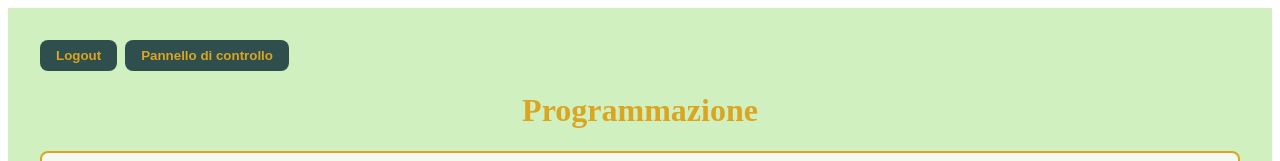
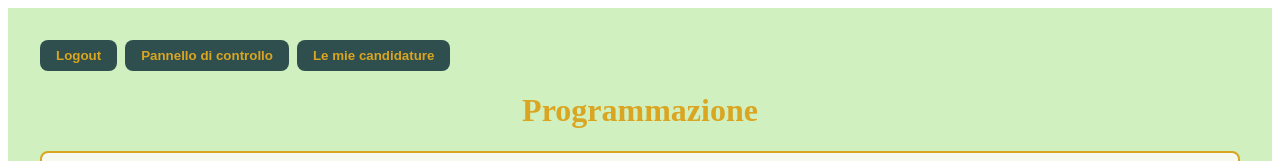
Before and after one commit to nicoptr/cinofili-fe, a React (Vite) app: page /projection/1 in a window 1280 px wide. Shown: the top 161 px of the page. Built offline with nearby package versions, Linux system fonts and the light colour scheme; no server answers; sample sign-in values are in the browser's storage.

Commit message:
Fix navigation

```diff
--- a/src/components/modals/subscription.rating.modal.tsx
+++ b/src/components/modals/subscription.rating.modal.tsx
@@ -11,6 +11,12 @@ interface Props {
     subId: number;
     movieName: string;
 }
+
+const CONFIRM_TEXT = "Sei sicuro di voler inviare questa recensione? \n" +
+    "Una volta inviata non potrai più modificarla.\n" +
+    "Pensaci bene, altrimenti chi ci lavora è costretto ad accedere al DB e fare cose brutte che gli faranno vedere un sacco di roba che rovinerebbero l'esperienza di gioco.\n" +
+    "Pinz, i pinz bunn!"
+
 
 export default function RatingModal({
                                         isOpen,
@@ -50,8 +56,9 @@ export default function RatingModal({
     };
 
     const handleSubmit = (e: React.FormEvent) => {
+        e.preventDefault();
 
-        e.preventDefault();
+        if (!confirm(CONFIRM_TEXT)) return;
 
         const dto: AnswerFormDTO = {
             answers: Object.entries(answers).map(([id, value]) => ({
--- a/src/pages/AdminHome.tsx
+++ b/src/pages/AdminHome.tsx
@@ -36,7 +36,6 @@ export default function AdminHome() {
     const [isEventModalOpen, setIsEventModalOpen] = useState(false);
     const [editingEvent, setEditingEvent] = useState<ApiEvent | null>(null);
 
-    // ⬇️ Per toggle candidatura evento
     const [expandedEvents, setExpandedEvents] = useState<Record<number, boolean>>({});
 
     const toggleExpand = (eventId: number) => {
@@ -46,7 +45,6 @@ export default function AdminHome() {
         }));
     };
 
-    // ✅ Fetch eventi
     useEffect(() => {
         if (activeTab !== "events") return;
         setLoading(true);
@@ -57,7 +55,6 @@ export default function AdminHome() {
             .finally(() => setLoading(false));
     }, [activeTab]);
 
-    // ✅ Fetch categorie
     useEffect(() => {
         if (activeTab !== "categories") return;
         setLoading(true);
@@ -68,7 +65,6 @@ export default function AdminHome() {
             .finally(() => setLoading(false));
     }, [activeTab]);
 
-    // ✅ Submit Categoria (create/update)
     const handleSubmitCategory = async (name: string, description: string) => {
         try {
             if (editingCategory) {
@@ -87,7 +83,6 @@ export default function AdminHome() {
         }
     };
 
-    // ✅ Submit Evento (create/update)
     const handleSubmitEvent = async (data: EventFormBody) => {
         try {
             if (editingEvent) await updateEvent(editingEvent.id, data);
@@ -366,7 +361,7 @@ export default function AdminHome() {
                 onClick={() => navigate('/')}
                 className="button button-candidature"
             >
-                Pannello utente
+                Le mie candidature
             </button>
 
             <h1 className="admin-home-title">Pannello di controllo della Presidentessa</h1>
--- a/src/pages/ProjectionPlanning.tsx
+++ b/src/pages/ProjectionPlanning.tsx
@@ -55,6 +55,13 @@ export default function ProjectionPlanning() {
                     className="button button-candidature"
                 >
                     Pannello di controllo
+                </button>
+
+                <button
+                    onClick={() => navigate('/')}
+                    className="button button-candidature"
+                >
+                    Le mie candidature
                 </button>
 
                 <h1 className="admin-home-title">Programmazione</h1>
--- a/src/pages/UserHome.tsx
+++ b/src/pages/UserHome.tsx
@@ -139,7 +139,8 @@ export default function UserHome() {
                                     )
                                 }
 
-                                <button
+                                { (DateTime.fromISO(sub.event?.subscriptionExpiresAt ?? "") > DateTime.local()) &&
+                                    <button
                                     className="button"
                                     onClick={async () => {
                                         if (!confirm(`Eliminare '${sub.movieName}'?`)) return;
@@ -149,7 +150,7 @@ export default function UserHome() {
                                     }}
                                 >
                                     Elimina
-                                </button>
+                                </button>}
                             </div>
 
                         </li>
```
